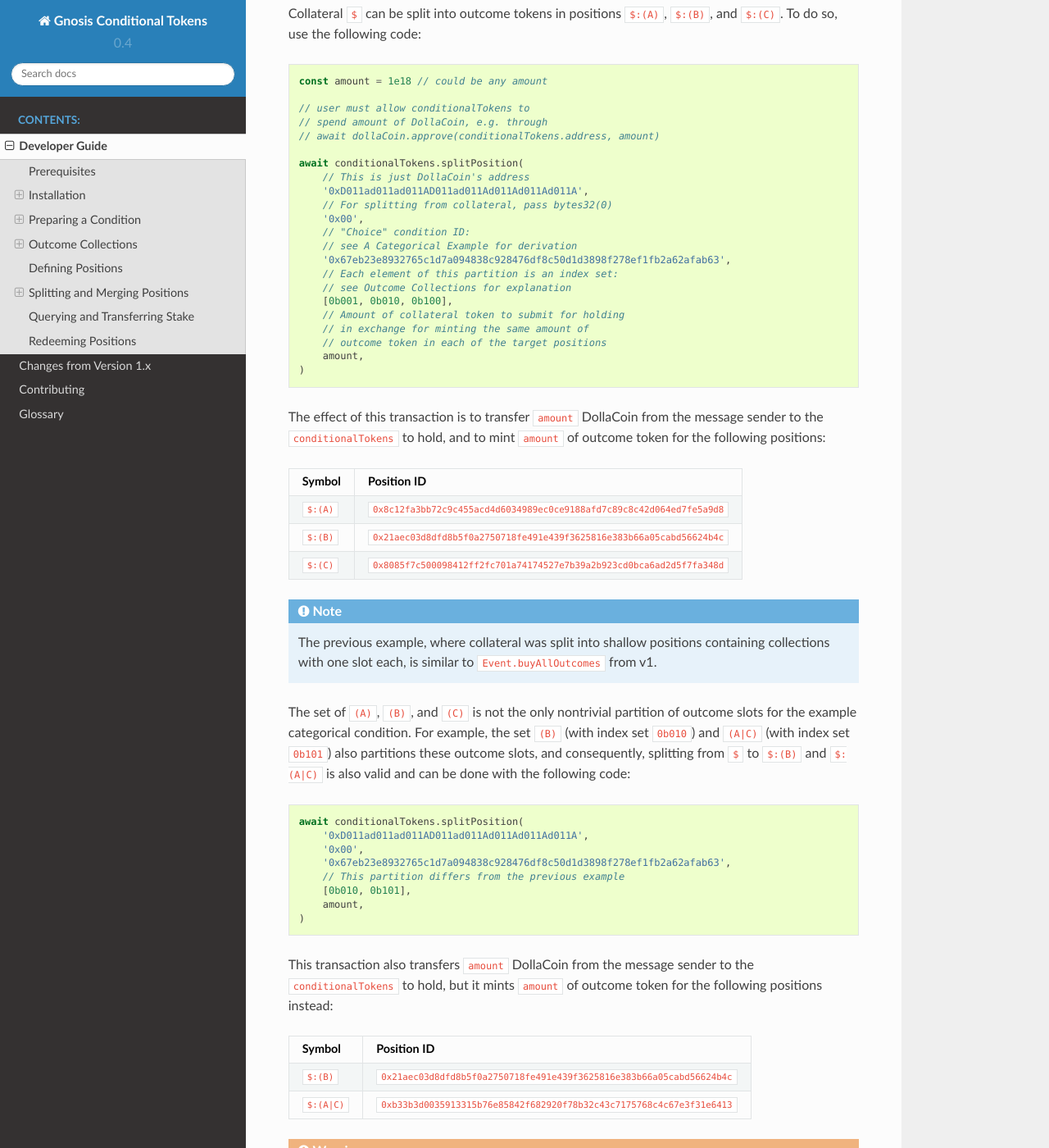
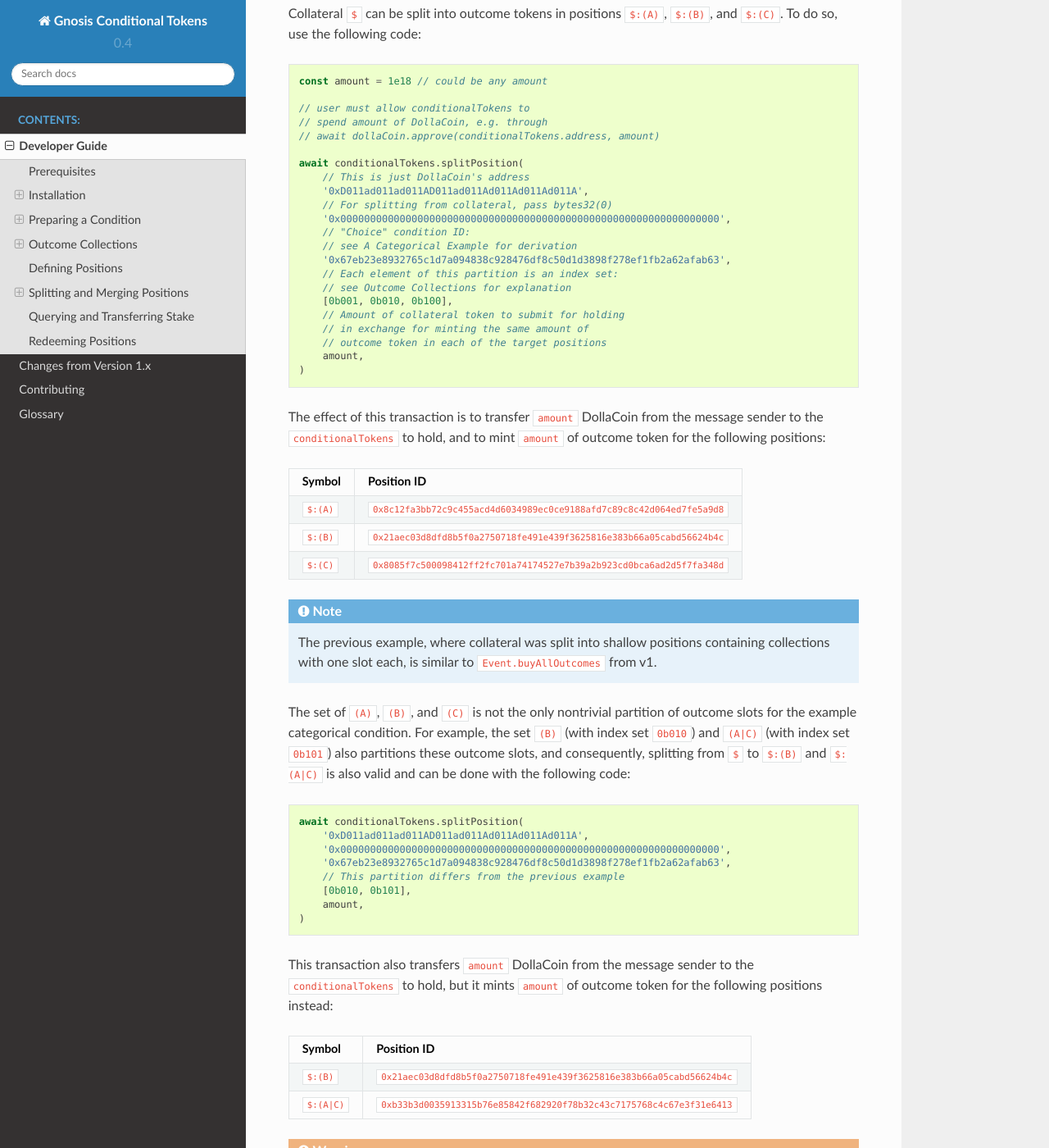
Before and after one commit to venustar1228/conditional-tokens-contracts, a Sphinx documentation site: the page built from docs/developer-guide.rst, in a window 1280 px wide and 1400 px high, scrolled down 8414 px. Shown: the whole window at 82% size. Built offline with Sphinx 7.4.7 and the Read the Docs theme 2.0.0, drawn with Linux system fonts in a browser that asks for light colours; some of the changed text lies outside the part shown.

Commit message:
Type edit for bytes32(0)

```diff
--- a/docs/developer-guide.rst
+++ b/docs/developer-guide.rst
@@ -276,7 +276,7 @@ Collateral ``$`` can be split into outcome tokens in positions ``$:(A)``, ``$:(B
         // This is just DollaCoin's address
         '0xD011ad011ad011AD011ad011Ad011Ad011Ad011A',
         // For splitting from collateral, pass bytes32(0)
-        '0x00',
+        '0x0000000000000000000000000000000000000000000000000000000000000000',
         // "Choice" condition ID:
         // see A Categorical Example for derivation
         '0x67eb23e8932765c1d7a094838c928476df8c50d1d3898f278ef1fb2a62afab63',
@@ -307,7 +307,7 @@ The set of ``(A)``, ``(B)``, and ``(C)`` is not the only nontrivial partition of
 
     await conditionalTokens.splitPosition(
         '0xD011ad011ad011AD011ad011Ad011Ad011Ad011A',
-        '0x00',
+        '0x0000000000000000000000000000000000000000000000000000000000000000',
         '0x67eb23e8932765c1d7a094838c928476df8c50d1d3898f278ef1fb2a62afab63',
         // This partition differs from the previous example
         [0b010, 0b101],
@@ -370,7 +370,7 @@ Supplying a partition which does not cover the set of all outcome slots for a co
         '0xD011ad011ad011AD011ad011Ad011Ad011Ad011A',
         // Note that we also supply zeroes here, as the only aspect shared
         // between $:(B|C), $:(B) and $:(C) is the collateral token
-        '0x00',
+        '0x0000000000000000000000000000000000000000000000000000000000000000',
         '0x67eb23e8932765c1d7a094838c928476df8c50d1d3898f278ef1fb2a62afab63',
         // This partition does not cover the first outcome slot
         [0b010, 0b100],
```
